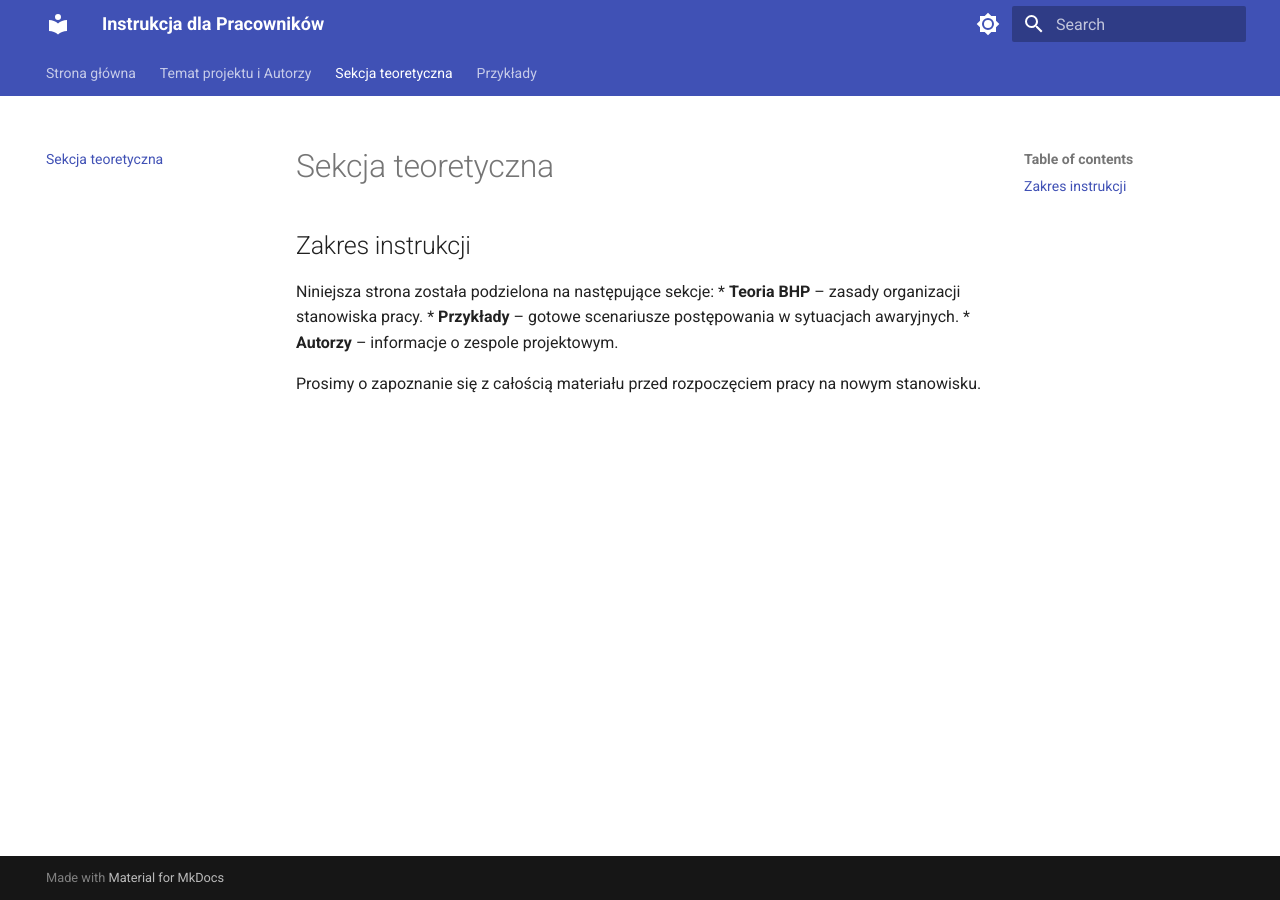
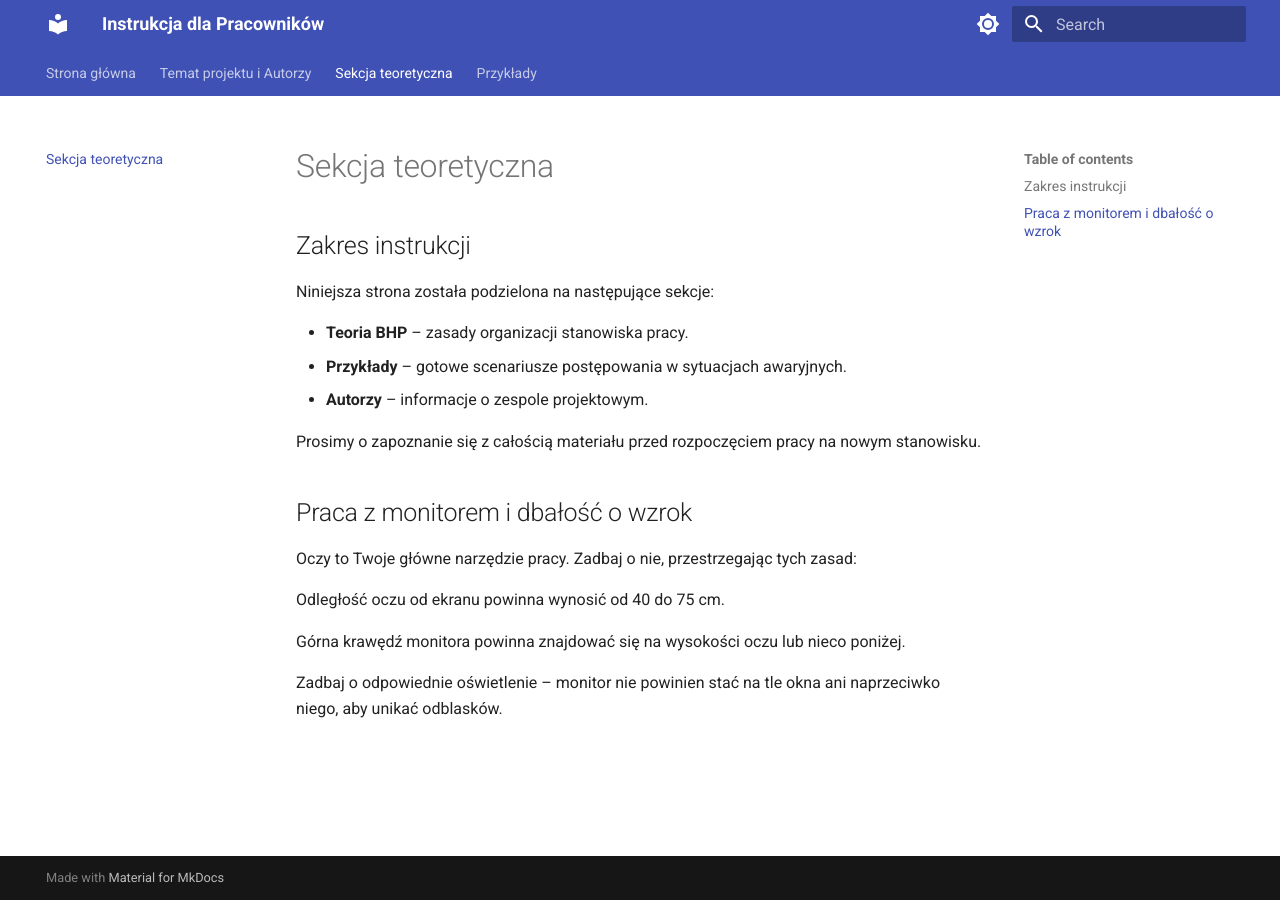
Before and after one commit to wikipliki/instrukcja-pracownicza-dev, an MkDocs documentation site: the page built from docs/teoria.md, in a window 1280 px wide. Built offline with MkDocs 1.6.1 and Material for MkDocs 9.7.7, drawn with Linux system fonts in a browser that asks for light colours.

Commit message:
dodanie dalszej części instrukcji

```diff
--- a/docs/teoria.md
+++ b/docs/teoria.md
@@ -1,7 +1,21 @@
 ## Zakres instrukcji
+
 Niniejsza strona została podzielona na następujące sekcje:
+
 * **Teoria BHP** – zasady organizacji stanowiska pracy.
 * **Przykłady** – gotowe scenariusze postępowania w sytuacjach awaryjnych.
 * **Autorzy** – informacje o zespole projektowym.
 
 Prosimy o zapoznanie się z całością materiału przed rozpoczęciem pracy na nowym stanowisku.
+
+
+
+## Praca z monitorem i dbałość o wzrok
+
+Oczy to Twoje główne narzędzie pracy. Zadbaj o nie, przestrzegając tych zasad:
+
+Odległość oczu od ekranu powinna wynosić od 40 do 75 cm.
+
+Górna krawędź monitora powinna znajdować się na wysokości oczu lub nieco poniżej.
+
+Zadbaj o odpowiednie oświetlenie – monitor nie powinien stać na tle okna ani naprzeciwko niego, aby unikać odblasków.
```
